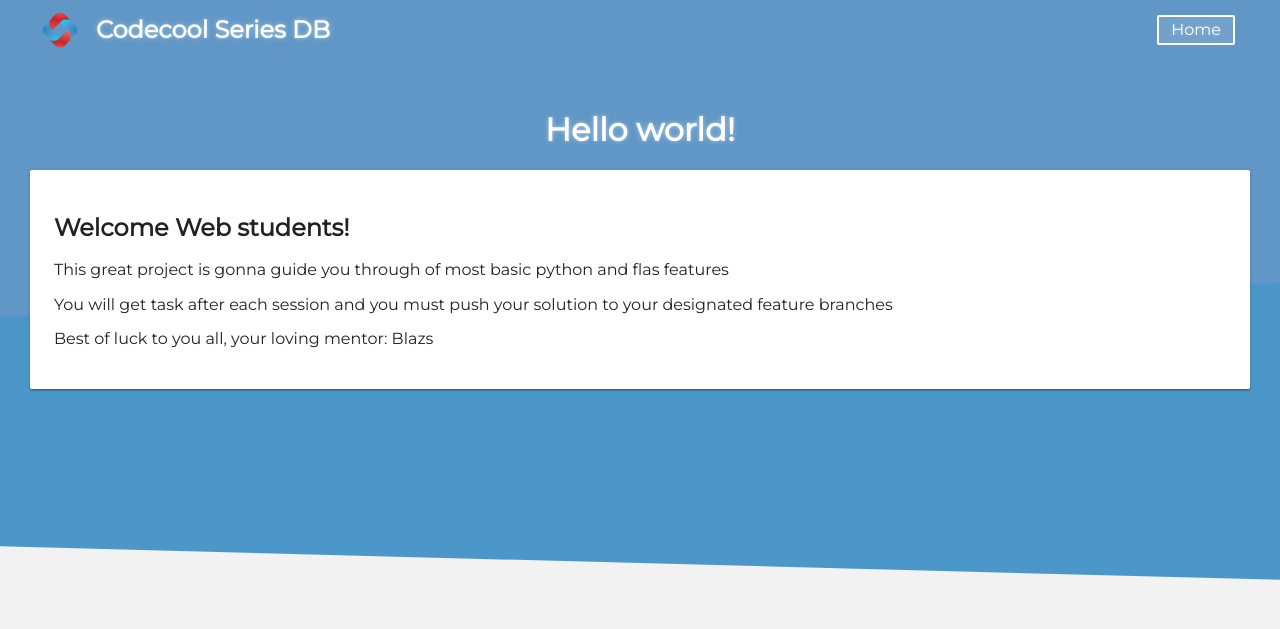
After one commit to blazsando/web-practice, a Flask app: template templates/home.html in a window 1280 px wide. The commit adds this page. Shown: the top 629 px of the page. Run offline with Flask 2, Linux system fonts and the light colour scheme; the template is opened without the code that fills it, so the values that code supplies are empty.

Commit message:
add task 2 solution

```diff
--- a/main.py
+++ b/main.py
@@ -5,7 +5,7 @@ app = Flask('web-practice')
 
 @app.route('/')
 def index():
-    return render_template('index.html')
+    return render_template('home.html')
 
 
 def main():
--- /dev/null
+++ b/templates/home.html
@@ -0,0 +1,13 @@
+{% extends 'index.html' %}
+
+{% block content %}
+    <h1 class="title text-center">Hello world!</h1>
+    <div class="card">
+        <h2>Welcome Web students!</h2>
+        <p>This great project is gonna guide you through of most basic python and flas features</p>
+        <p></p>
+        <p>You will get task after each session and you must push your solution to your designated feature branches</p>
+        <p>Best of luck to you all, your loving mentor: Blazs
+        </p>
+    </div>
+{% endblock %}
--- a/templates/index.html
+++ b/templates/index.html
@@ -39,17 +39,12 @@
             <a href="#"><button type="button" id="bt-register">Home</button></a>
         </div>
     </header>
+
     <section>
-        <h1 class="title text-center">Hello world!</h1>
-        <div class="card">
-            <h2>Welcome Web students!</h2>
-            <p>This great project is gonna guide you through of most basic python and flas features</p>
-            <p></p>
-            <p>You will get task after each session and you must push your solution to your designated feature branches</p>
-            <p>Best of luck to you all, your loving mentor: Blazs
-            </p>
-        </div>
+    {% block content %}
+    {% endblock %}
     </section>
+
     <footer>
         Copyright, bla-bla
     </footer>
```
